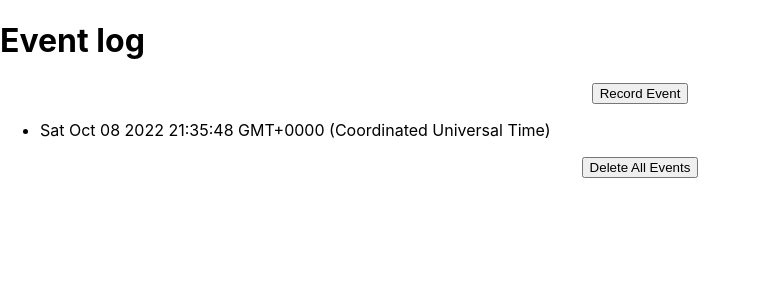
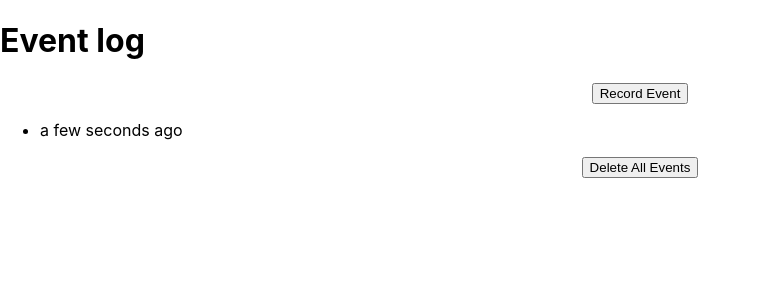
Before and after one commit to arlindohall/event-log, a React (Create React App) app: page / in a window 1280 px wide. Both pictures are taken after a click on the element "Record Event". Shown: the top 300 px of the page, without its empty margins (0-759 px from the left). Built offline with nearby package versions, Linux system fonts and the light colour scheme.

Commit message:
Use DayJS to parse and serialize events

```diff
--- a/package.json
+++ b/package.json
@@ -10,6 +10,7 @@
     "@types/node": "^17.0.45",
     "@types/react": "^18.0.21",
     "@types/react-dom": "^18.0.6",
+    "dayjs": "^1.11.5",
     "react": "^18.2.0",
     "react-dom": "^18.2.0",
     "react-scripts": "5.0.1",
--- a/src/App.tsx
+++ b/src/App.tsx
@@ -1,7 +1,11 @@
 import React, {useState} from 'react';
+import dayjs from 'dayjs';
+import RelativeTime from 'dayjs/plugin/relativeTime';
 import './App.css';
 
 const EVENTS = 'events';
+
+dayjs.extend(RelativeTime)
 
 type Event = {
   date: string;
@@ -11,7 +15,7 @@ function App() {
   const [events, setEvents] = useState(JSON.parse(localStorage.getItem(EVENTS) || '[]'))
 
   const updateEvent = () => {
-    const newEvent = {date: new Date().getTime()};
+    const newEvent = {date: dayjs().format()};
     const updated = [...events, newEvent];
     localStorage.setItem(EVENTS, JSON.stringify(updated));
     setEvents(updated);
@@ -34,7 +38,7 @@ function App() {
       </div>
       <div>
         <ul>
-          {events.map((event: Event) => (<li>{new Date(event.date).toString()}</li>))}
+          {events.map((event: Event) => (<li>{dayjs(event.date).fromNow()}</li>))}
         </ul>
       </div>
       <div onClick={deleteEvents} style={{textAlign: "center"}}>
```
Also changed, not shown: 1 other file (tests, documents, lock files or other folders).
